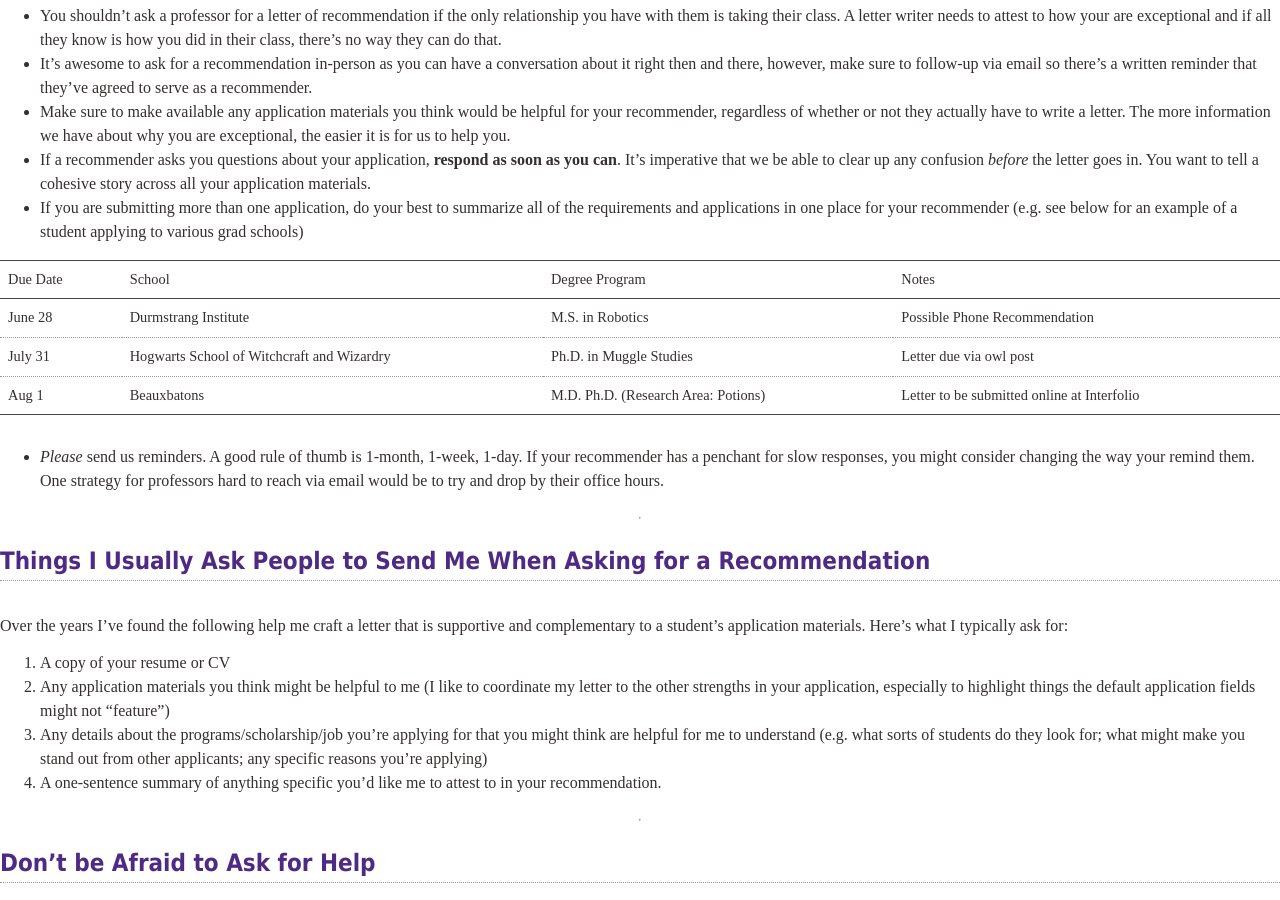
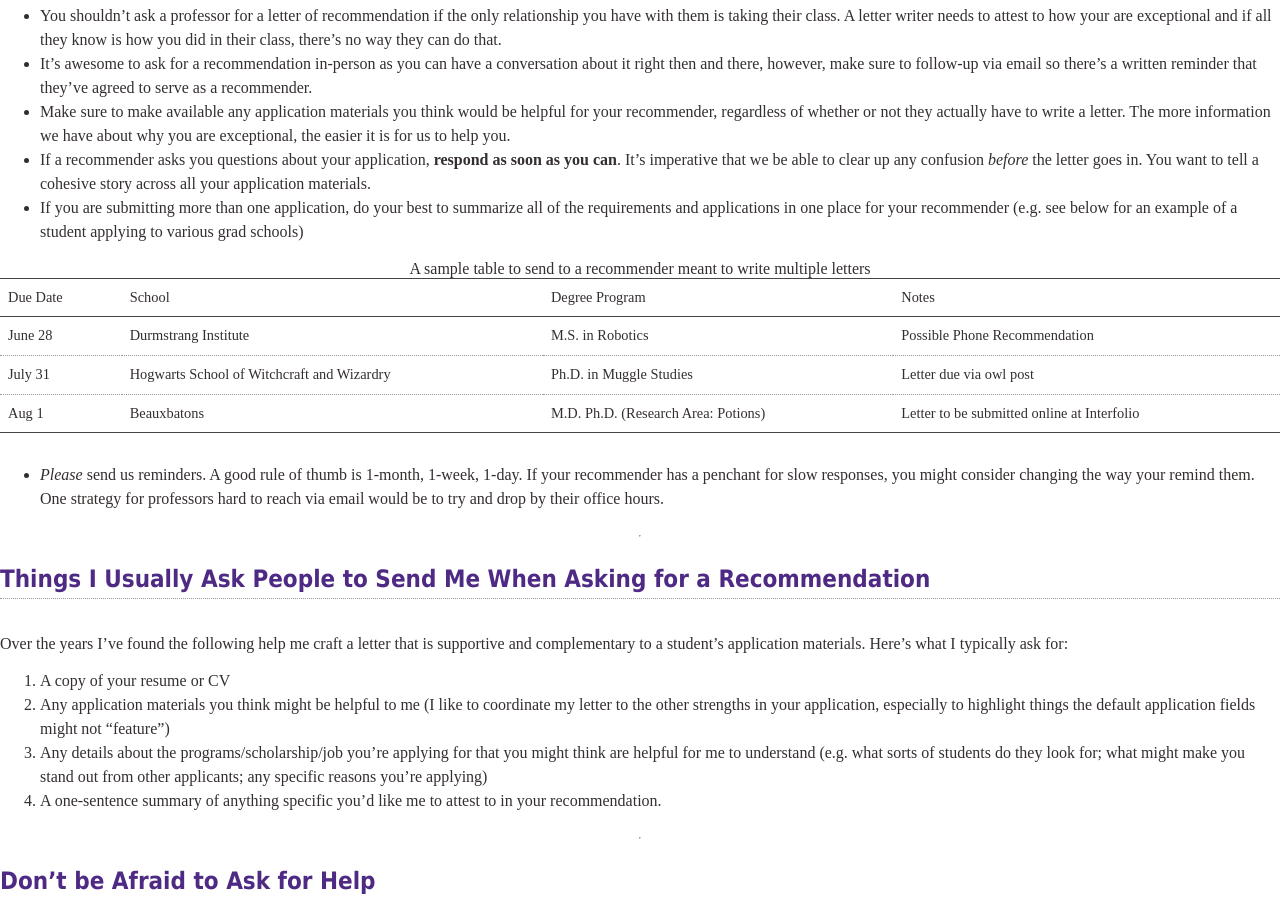
Before and after one commit to shhyou/bain-cs111-web-fork, a Jekyll site: the page built from pages/_resources/recommenders.md, in a window 1280 px wide and 900 px high, scrolled down 1925 px. Built offline with Jekyll 4.4.1, drawn with Linux system fonts in a browser that asks for light colours; some web fonts are replaced.

Commit message:
continue fixing tables

```diff
--- a/pages/_resources/recommenders.md
+++ b/pages/_resources/recommenders.md
@@ -69,11 +69,37 @@ Remember, your recommenders are meant to both verify and complement your other a
 * If a recommender asks you questions about your application, **respond as soon as you can**. It's imperative that we be able to clear up any confusion _before_ the letter goes in. You want to tell a cohesive story across all your application materials.
 * If you are submitting more than one application, do your best to summarize all of the requirements and applications in one place for your recommender (e.g. see below for an example of a student applying to various grad schools)
 
-| Due Date | School | Degree Program | Notes |
-| -------- | -------------- | -------------- | -------------- |
-| June 28  | Durmstrang Institute | M.S. in Robotics | Possible Phone Recommendation |
-| July 31 | Hogwarts School of Witchcraft and Wizardry | Ph.D. in Muggle Studies | Letter due via owl post |
-| Aug 1 | Beauxbatons | M.D. Ph.D. (Research Area: Potions) | Letter to be submitted online at Interfolio |
+<table style="border-top: solid 1px #444; border-bottom: solid 1px #444; border-collapse: collapse; width: 100%; margin-bottom: 30px;">
+        <caption>A sample table to send to a recommender meant to write multiple letters</caption>
+        <thead>
+            <tr style="border-bottom: solid 1px #444;">
+                <th scope="column" style="font-size: 0.9em; line-height: 1.5em; margin-top: 5px; vertical-align: top; border-bottom: dotted 1px #999; padding: 8px; text-align: left; min-width: 80px;">Due Date</th>
+                <th scope="column" style="font-size: 0.9em; line-height: 1.5em; margin-top: 5px; vertical-align: top; border-bottom: dotted 1px #999; padding: 8px; text-align: left; min-width: 80px;">School</th>
+                <th scope="column" style="font-size: 0.9em; line-height: 1.5em; margin-top: 5px; vertical-align: top; border-bottom: dotted 1px #999; padding: 8px; text-align: left; min-width: 80px;">Degree Program</th>
+                <th scope="column" style="font-size: 0.9em; line-height: 1.5em; margin-top: 5px; vertical-align: top; border-bottom: dotted 1px #999; padding: 8px; text-align: left; min-width: 80px;">Notes</th>
+            </tr>
+        </thead>
+        <tbody>
+            <tr>
+                <td style="font-size: 0.9em; line-height: 1.5em; margin-top: 5px; vertical-align: top; font-family: 'Akkurat Pro Light'; border-bottom: dotted 1px #999; padding: 8px; min-width: 80px;">June 28</td>
+                <td style="font-size: 0.9em; line-height: 1.5em; margin-top: 5px; vertical-align: top; font-family: 'Akkurat Pro Light'; border-bottom: dotted 1px #999; padding: 8px; min-width: 80px;">Durmstrang Institute</td>
+                <td style="font-size: 0.9em; line-height: 1.5em; margin-top: 5px; vertical-align: top; font-family: 'Akkurat Pro Light'; border-bottom: dotted 1px #999; padding: 8px; min-width: 80px;">M.S. in Robotics</td>
+                <td style="font-size: 0.9em; line-height: 1.5em; margin-top: 5px; vertical-align: top; font-family: 'Akkurat Pro Light'; border-bottom: dotted 1px #999; padding: 8px; min-width: 80px;">Possible Phone Recommendation</td>
+            </tr>
+            <tr>
+                <td style="font-size: 0.9em; line-height: 1.5em; margin-top: 5px; vertical-align: top; font-family: 'Akkurat Pro Light'; border-bottom: dotted 1px #999; padding: 8px; min-width: 80px;">July 31</td>
+                <td style="font-size: 0.9em; line-height: 1.5em; margin-top: 5px; vertical-align: top; font-family: 'Akkurat Pro Light'; border-bottom: dotted 1px #999; padding: 8px; min-width: 80px;">Hogwarts School of Witchcraft and Wizardry</td>
+                <td style="font-size: 0.9em; line-height: 1.5em; margin-top: 5px; vertical-align: top; font-family: 'Akkurat Pro Light'; border-bottom: dotted 1px #999; padding: 8px; min-width: 80px;">Ph.D. in Muggle Studies</td>
+                <td style="font-size: 0.9em; line-height: 1.5em; margin-top: 5px; vertical-align: top; font-family: 'Akkurat Pro Light'; border-bottom: dotted 1px #999; padding: 8px; min-width: 80px;">Letter due via owl post</td>
+            </tr>
+            <tr>
+                <td style="font-size: 0.9em; line-height: 1.5em; margin-top: 5px; vertical-align: top; font-family: 'Akkurat Pro Light'; border-bottom: dotted 1px #999; padding: 8px; min-width: 80px;">Aug 1</td>
+                <td style="font-size: 0.9em; line-height: 1.5em; margin-top: 5px; vertical-align: top; font-family: 'Akkurat Pro Light'; border-bottom: dotted 1px #999; padding: 8px; min-width: 80px;">Beauxbatons</td>
+                <td style="font-size: 0.9em; line-height: 1.5em; margin-top: 5px; vertical-align: top; font-family: 'Akkurat Pro Light'; border-bottom: dotted 1px #999; padding: 8px; min-width: 80px;">M.D. Ph.D. (Research Area: Potions)</td>
+                <td style="font-size: 0.9em; line-height: 1.5em; margin-top: 5px; vertical-align: top; font-family: 'Akkurat Pro Light'; border-bottom: dotted 1px #999; padding: 8px; min-width: 80px;">Letter to be submitted online at Interfolio</td>
+            </tr>
+        </tbody>
+    </table>
 
 * _Please_ send us reminders. A good rule of thumb is 1-month, 1-week, 1-day. If your recommender has a penchant for slow responses, you might consider changing the way your remind them. One strategy for professors hard to reach via email would be to try and drop by their office hours.
 
```
